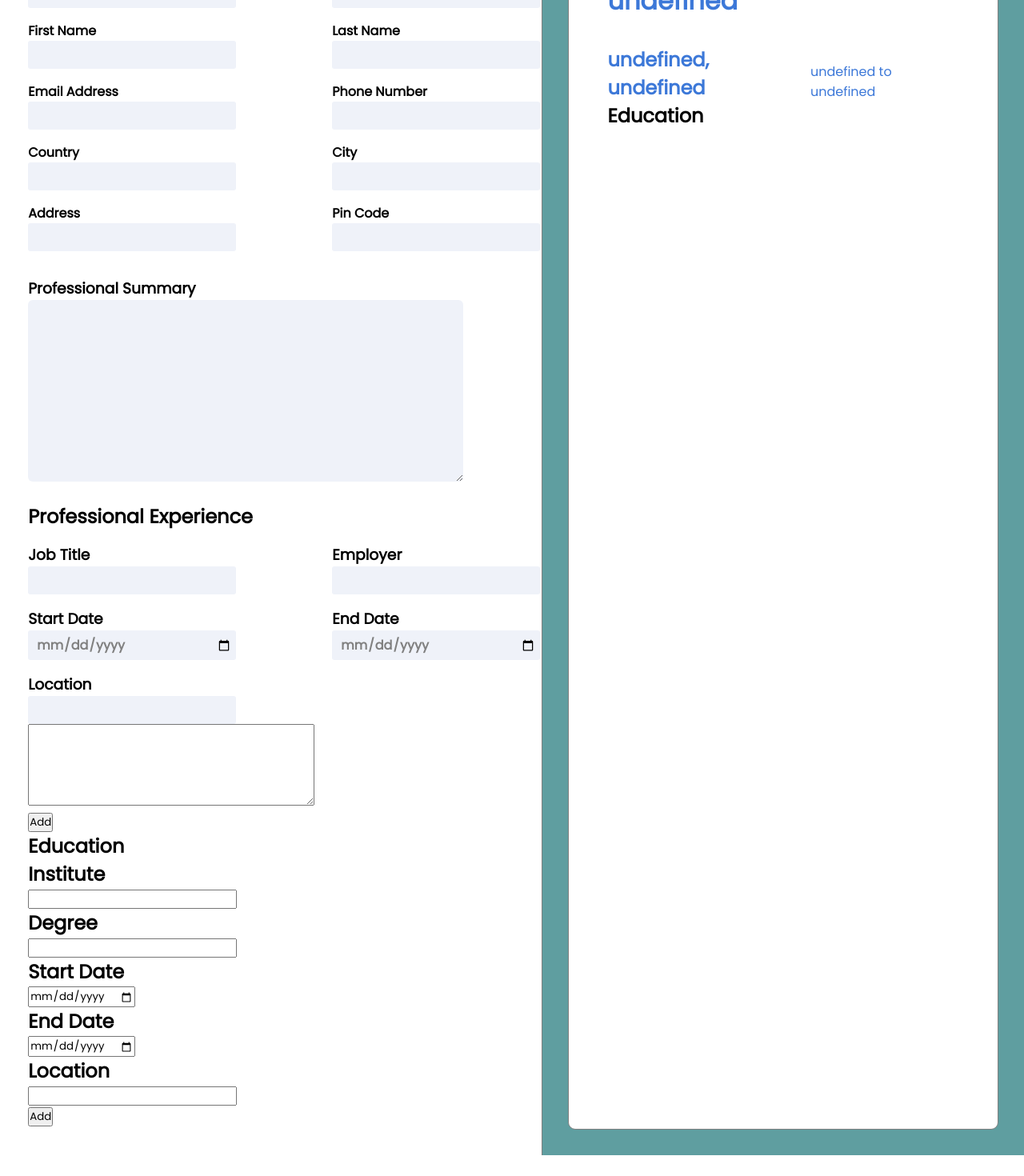
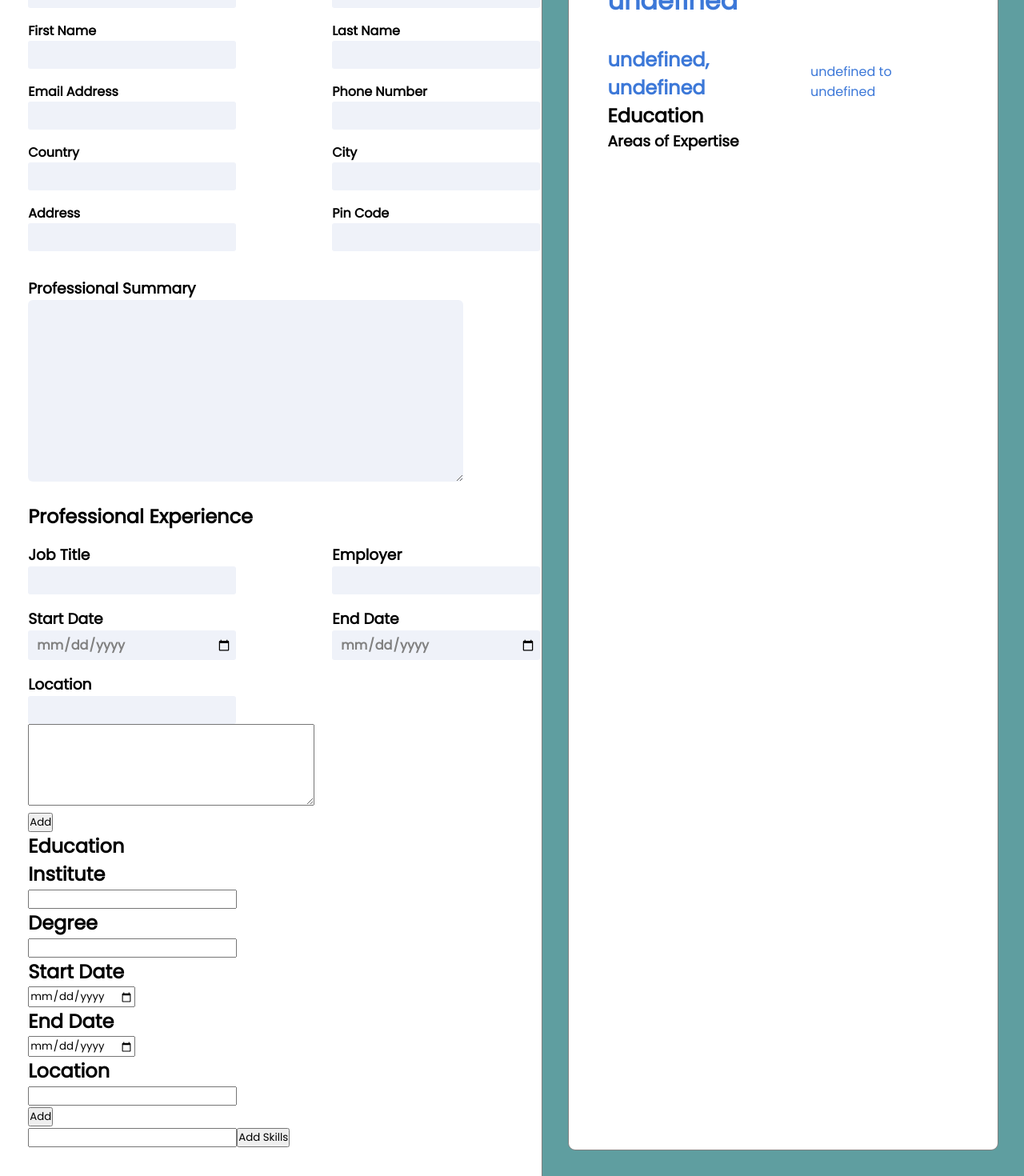
Before and after one commit to AbhishekTyagi0/CV-Builder, a React (Vite) app: page / in a window 1280 px wide. Shown: the part 232-1702 px from the top of the page at 80% size. Before the commit the page ends 1676 px from the top, so only its background shows below. Built offline with nearby package versions, Linux system fonts and the light colour scheme.

Commit message:
added the final component

```diff
--- a/src/components/cvdata.jsx
+++ b/src/components/cvdata.jsx
@@ -8,6 +8,8 @@ import JobInput from "./experience/jobdescription";
 import JobOutput from "./experience/JobOutput";
 import Education from "./Education/education";
 import OutputEducation from "./Education/outputEducation";
+import Skills from "./skills/skills";
+import SkillsOutput from "./skills/skillsoutput";
 
 const CVData = () => {
   const [dataValues, setDataValues] = useState({});
@@ -17,6 +19,8 @@ const CVData = () => {
   const [item, setItem] = useState([]);
   const [education, setEducation] = useState("");
   const [educationList, setEducationList] = useState([]);
+  const [skills, setSkills] = useState("");
+  const [addSkills, setAddSkills] = useState([]);
 
   return (
     <div className="mainContainer">
@@ -40,7 +44,14 @@ const CVData = () => {
           educationList={educationList}
           setEducationList={setEducationList}
         />
+        <Skills
+          skills={skills}
+          setSkills={setSkills}
+          addSkills={addSkills}
+          setAddSkills={setAddSkills}
+        />
       </div>
+
       <div className="userOutput">
         <Cvoutput
           dataValues={dataValues}
@@ -64,6 +75,12 @@ const CVData = () => {
           educationList={educationList}
           setEducationList={setEducationList}
         />
+        <SkillsOutput
+          skills={skills}
+          setSkills={setSkills}
+          addSkills={addSkills}
+          setAddSkills={setAddSkills}
+        />
       </div>
     </div>
   );
--- /dev/null
+++ b/src/components/skills/SkillsInput.jsx
@@ -0,0 +1,12 @@
+export default function SkillInput({ type, name, value, inputHandler}) {
+  return (
+    <>
+      <input
+        type={type}
+        name={name}
+        value={value || ''}
+        onChange={(e) => inputHandler(e)}
+      />
+    </>
+  );
+}
--- /dev/null
+++ b/src/components/skills/skills.jsx
@@ -0,0 +1,47 @@
+import SkillInput from "./SkillsInput";
+import { v4 as uuidv4 } from "uuid";
+
+export default function Skills(props) {
+  const submitSkills = (e) => {
+    e.preventDefault();
+    props.setAddSkills((skills) => {
+      return [...skills, { id: uuidv4(), title: props.skills }];
+    });
+    props.setSkills(""); // Clear the input field after submission
+  };
+
+  const deleteSkills = (id) => {
+    props.setAddSkills((skill) => {
+      return skill.filter(skill => skill.id !== id);
+    });
+  };
+
+  return (
+    <>
+      <form onSubmit={submitSkills}>
+        <SkillInput
+          type="text"
+          name="skill"
+          value={props.skills}
+          inputHandler={(e) => {
+            props.setSkills(e.target.value);
+          }}
+        />
+        <button type="submit">Add Skills</button>
+      </form>
+
+      <div>
+        <ul>
+          {props.addSkills.map((skill) => {
+            return (
+              <li key={skill.id}>
+                <p>{skill.title}</p>
+                <button onClick={(e) => deleteSkills(skill.id)}>X</button>
+              </li>
+            );
+          })}
+        </ul>
+      </div>
+    </>
+  );
+}
--- /dev/null
+++ b/src/components/skills/skillsoutput.jsx
@@ -0,0 +1,21 @@
+import React from 'react'
+
+function SkillsOutput(props) {
+  return (
+    <div>
+      <h3>Areas of Expertise</h3>
+      <ul>
+        {props.addSkills.map(skill=>{
+            return(
+        <li key={skill.id}>
+            <p>{skill.title}</p>
+        </li>
+
+            )
+        })}
+      </ul>
+    </div>
+  )
+}
+
+export default SkillsOutput;
```
